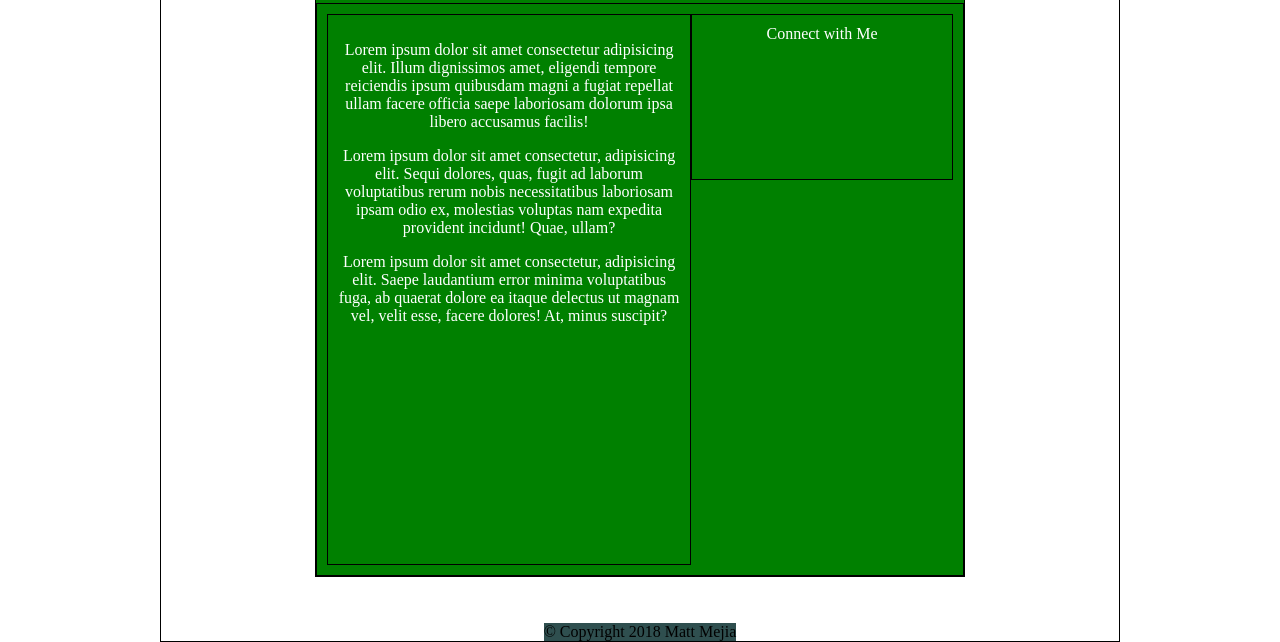
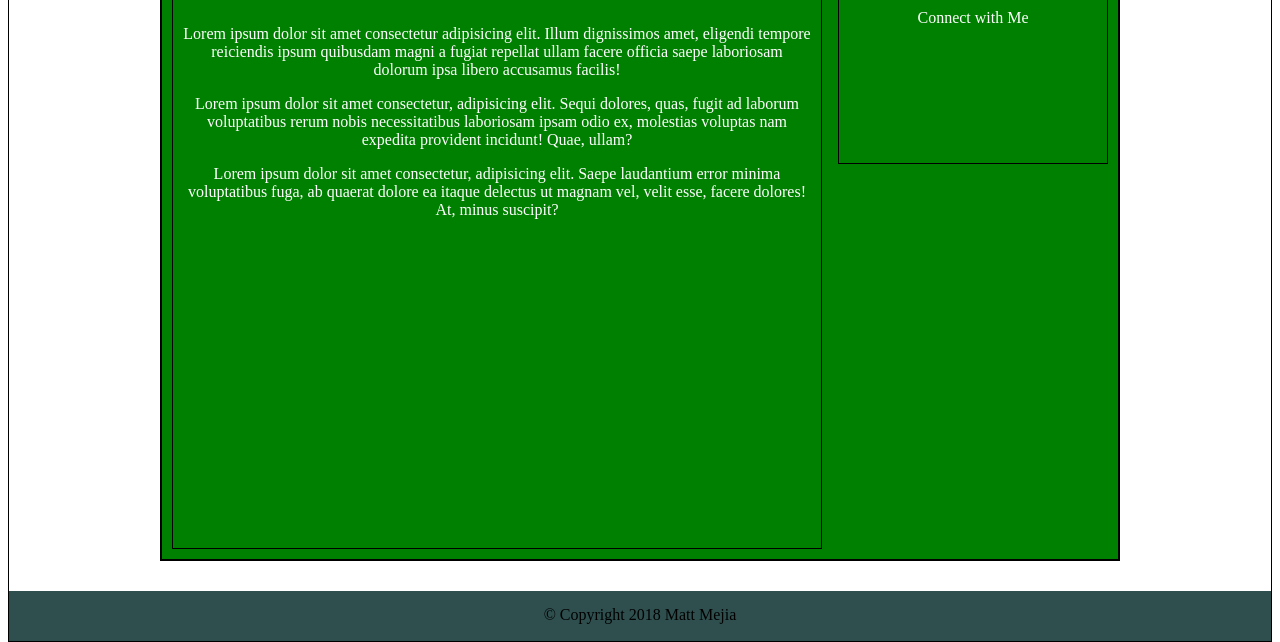
Before and after one commit to Mattmej/Basic-Portfolio, a plain HTML site: page index.html in a window 1280 px wide. Shown: the part 166-808 px from the top of the page. Drawn offline with Linux system fonts and the light colour scheme.

Commit message:
Finish formatting proper elements through following measurements. Need to remove borders and add info.

```diff
--- a/assets/css/style.css
+++ b/assets/css/style.css
@@ -15,7 +15,7 @@ html, body {
     align-items: center;
     height: 100%;
     /* width: 100%; */
-    width: 960px;
+    width: 100%;
     border: 1px solid black;
     /* position: absolute; */
     /* position: relative; */
@@ -119,7 +119,7 @@ html, body {
         /*padding: 0 0;*/
         /*margin: 0 0;*/
         margin: 0 auto;
-        width: 650px;
+        width: 960px;
         /* flex-direction: column; */
         background-color: green;
         color: white;
@@ -168,7 +168,8 @@ html, body {
                 border: 1px solid black;
                 /* flex-grow: 2; */
                 /* display: none; */
-                width: 60%;
+                /* width: 60%; */
+                width: 650px;
 
             }
 
@@ -184,9 +185,12 @@ html, body {
 
     footer {
         background-color: darkslategrey;
-        position: relative;
+        /* position: relative; */
         /* bottom: 0px; */
         /* display: none; */
+        width: 100%;
+        height: 50px;
+        padding: 15px;
     }
 
 /*
```
Also changed, not shown: index.html (+0 -2 lines).
